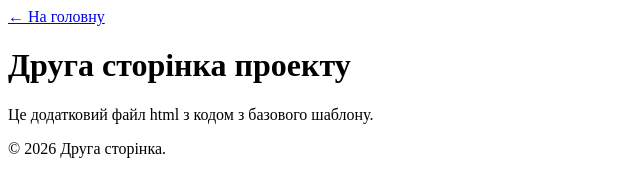
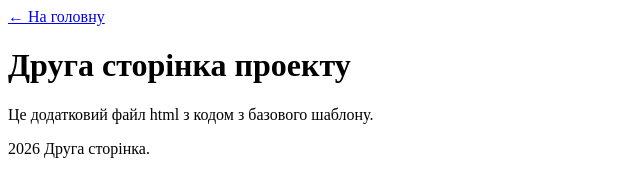
Before and after one commit to vladersik-coder/Html-Emolod, a plain HTML site: page about.html in a window 1280 px wide. Shown: the full height of the page, 0-640 px from the left. Drawn offline with Linux system fonts and the light colour scheme.

Commit message:
Update about.html

```diff
--- a/about.html
+++ b/about.html
@@ -14,7 +14,7 @@
         <p>Це додатковий файл html з кодом з базового шаблону.</p>
     </main>
     <footer>
-        <p>© 2026 Друга сторінка.</p>
+        <p>2026 Друга сторінка.</p>
     </footer>
 </body>
 </html>
```
